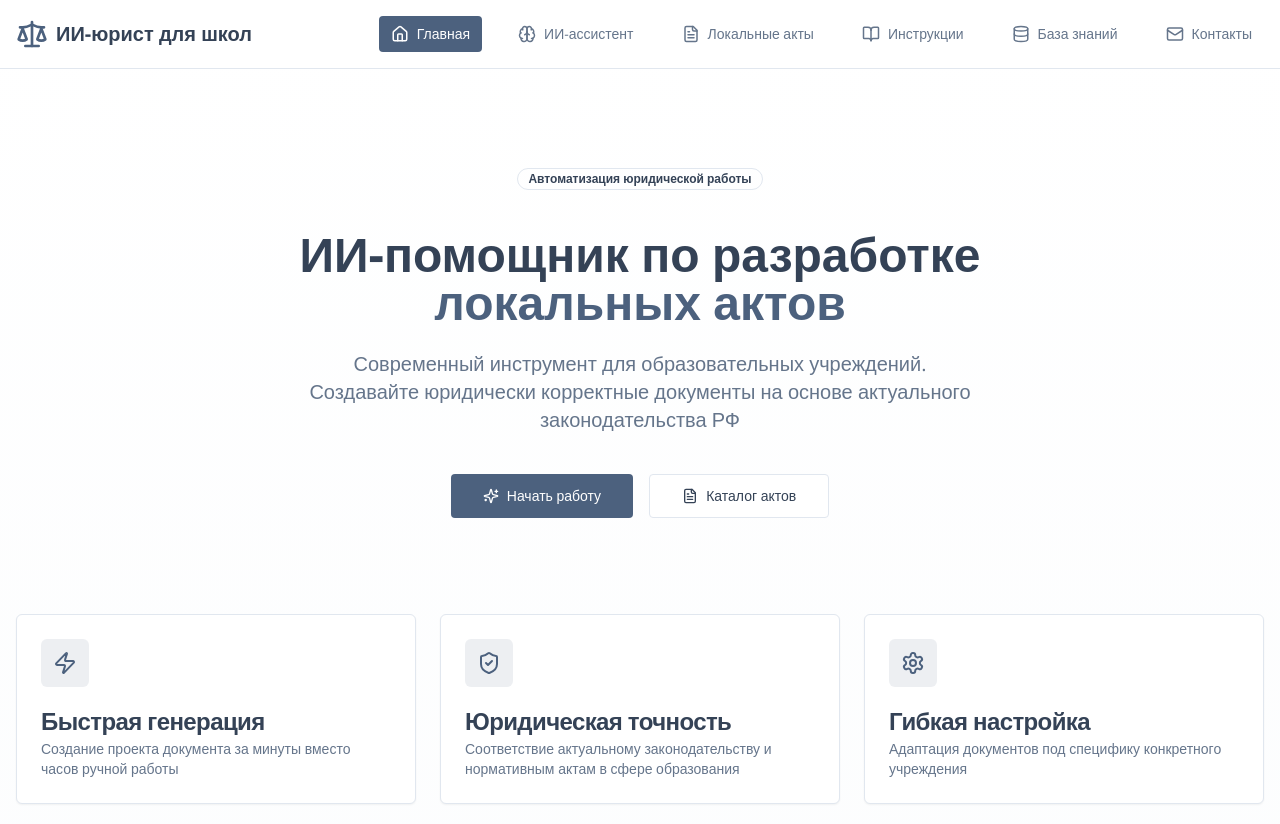
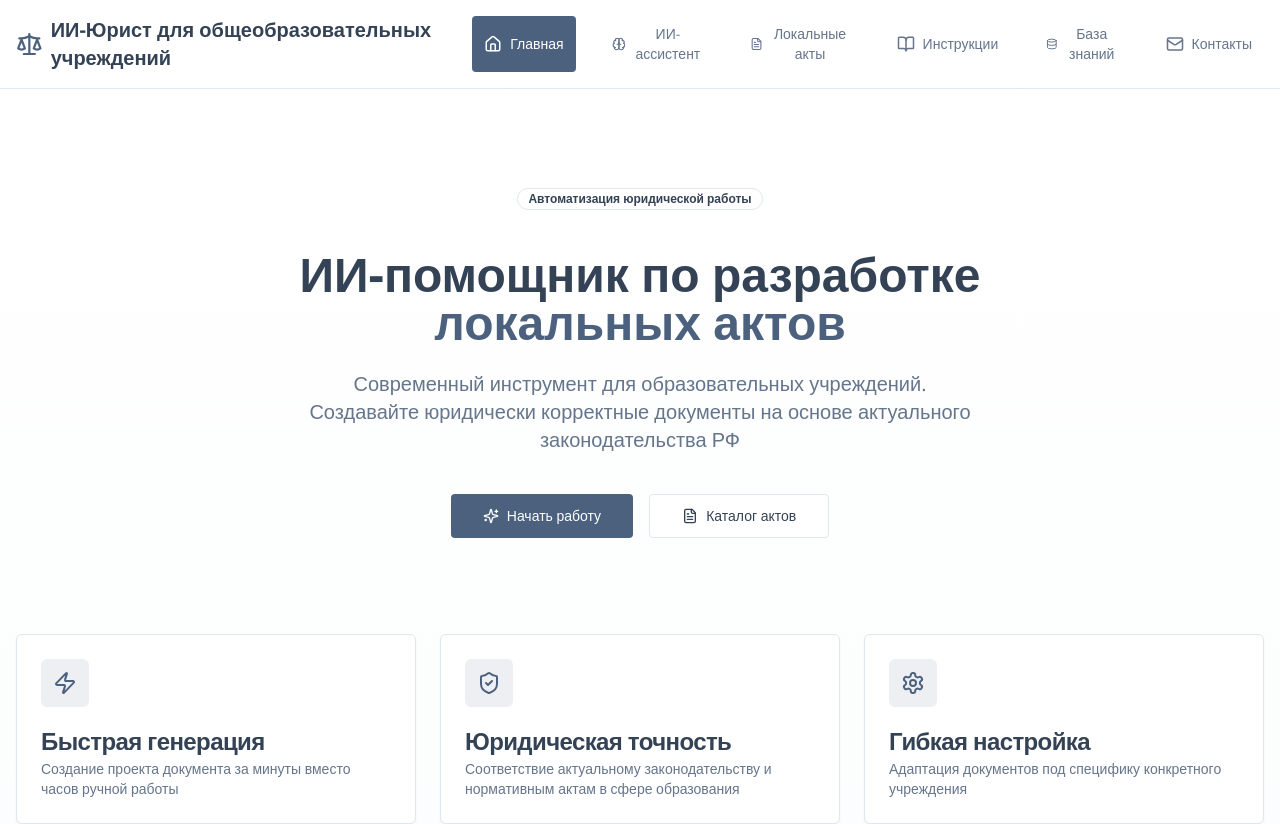
Before and after one commit to pr-poehali-dev/ai-lawyer-education-project, a React (Vite) app: page / in a window 1280 px wide. Shown: the top 824 px of the page. Built offline with nearby package versions, Linux system fonts and the light colour scheme.

Commit message:
Обновить заголовок на главной

```diff
--- a/src/pages/Index.tsx
+++ b/src/pages/Index.tsx
@@ -33,7 +33,7 @@ const Index = () => {
           <div className="flex items-center justify-between">
             <div className="flex items-center gap-2">
               <Icon name="Scale" size={32} className="text-primary" />
-              <h1 className="text-xl font-bold text-foreground">ИИ-юрист для школ</h1>
+              <h1 className="text-xl font-bold text-foreground">ИИ-Юрист для общеобразовательных учреждений</h1>
             </div>
             <div className="hidden md:flex gap-6">
               {[
```
